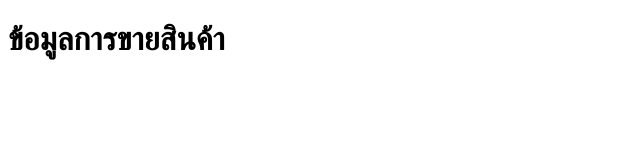
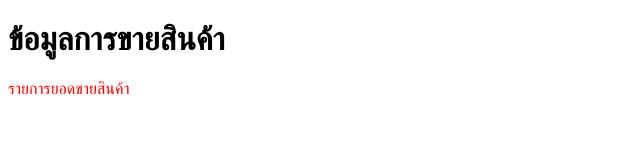
Before and after one commit to NaritNt/test, a plain HTML site: page index.html in a window 1280 px wide. Shown: the whole page, without its empty margins (0-640 px from the left). Drawn offline with Linux system fonts and the light colour scheme.

Commit message:
add report sale

```diff
--- a/index.html
+++ b/index.html
@@ -4,8 +4,14 @@
     <meta charset="UTF-8">
     <meta name="viewport" content="width=device-width, initial-scale=1.0">
     <title>Document</title>
+    <style>
+        p{
+            color:red;
+        }
+    </style>
 </head>
 <body>
     <h1>ข้อมูลการขายสินค้า</h1>
+    <p>รายการยอดขายสินค้า</p>
 </body>
 </html>
```
